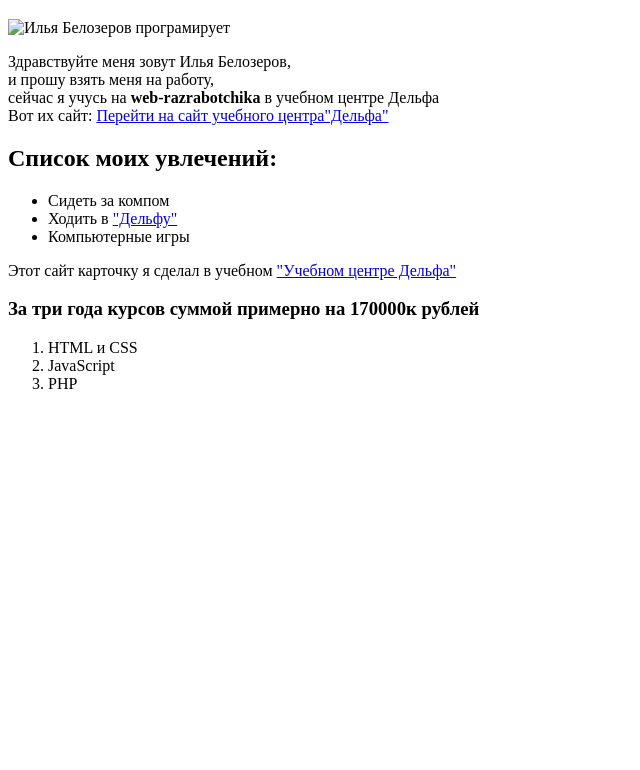
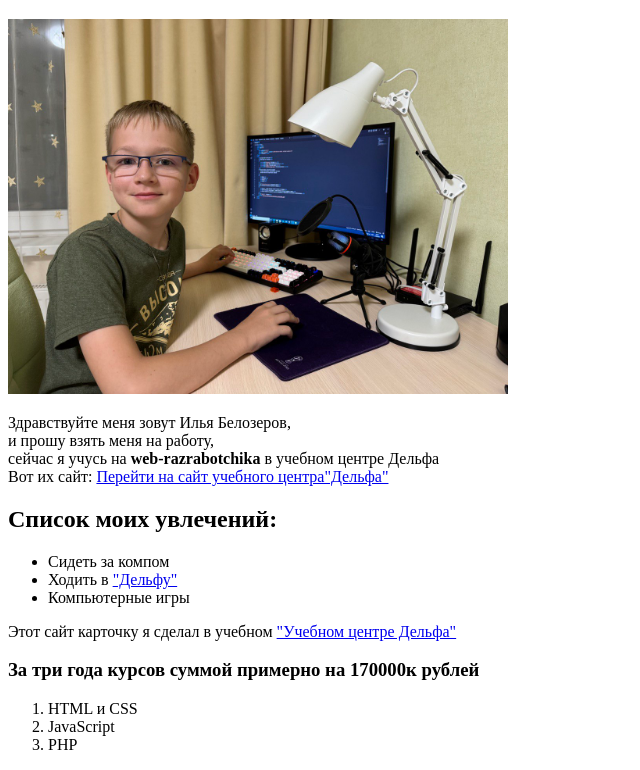
Before and after one commit to Her2024-2013/VisitIlia, a plain HTML site: page index.html in a window 1280 px wide. Shown: the part 61-831 px from the top of the page, without its empty margins (0-640 px from the left). Before the commit the page ends 800 px from the top, so only its background shows below. Drawn offline with Linux system fonts and the light colour scheme; the site is published under a folder, as on GitHub Pages, so addresses that start at the root find nothing.

Commit message:
Update index.html

```diff
--- a/index.html
+++ b/index.html
@@ -7,7 +7,7 @@
 </head>
 <body>
     <h1>Сайт-визитка Белозерова Ильи</h1>
-    <img src="/5424701054316045391.jpg" alt="Илья Белозеров програмирует" width="500">
+    <img src="5424701054316045391.jpg" alt="Илья Белозеров програмирует" width="500">
     <p>Здравствуйте меня зовут Илья Белозеров,<br> и прошу взять меня на работу,<br>
         сейчас я учусь на <b>web-razrabotchika</b> в учебном центре Дельфа<br>
         Вот их сайт: <a href="https://delfa72.ru/" target="_blank">Перейти на сайт учебного центра"Дельфа"</a>
```
